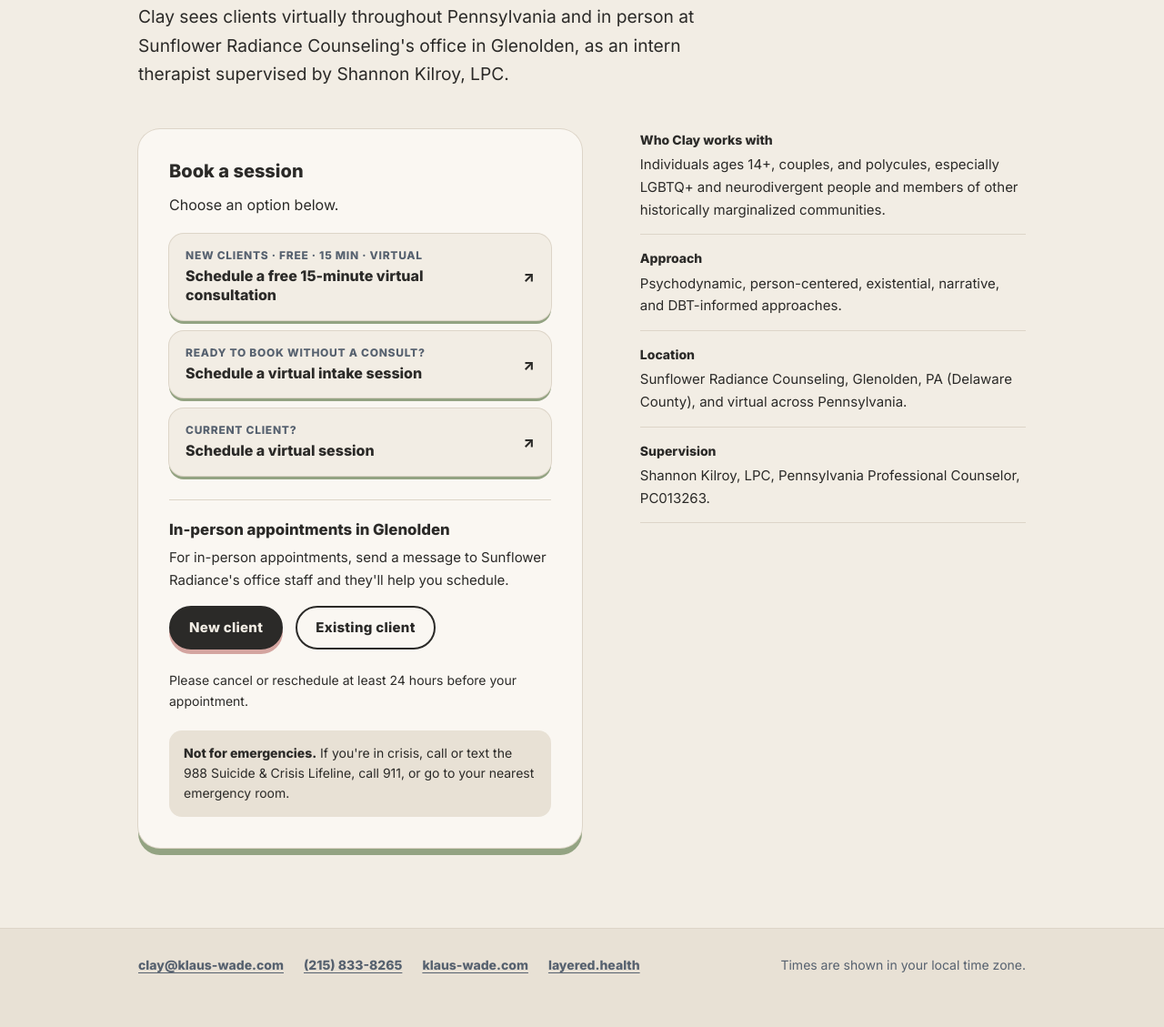
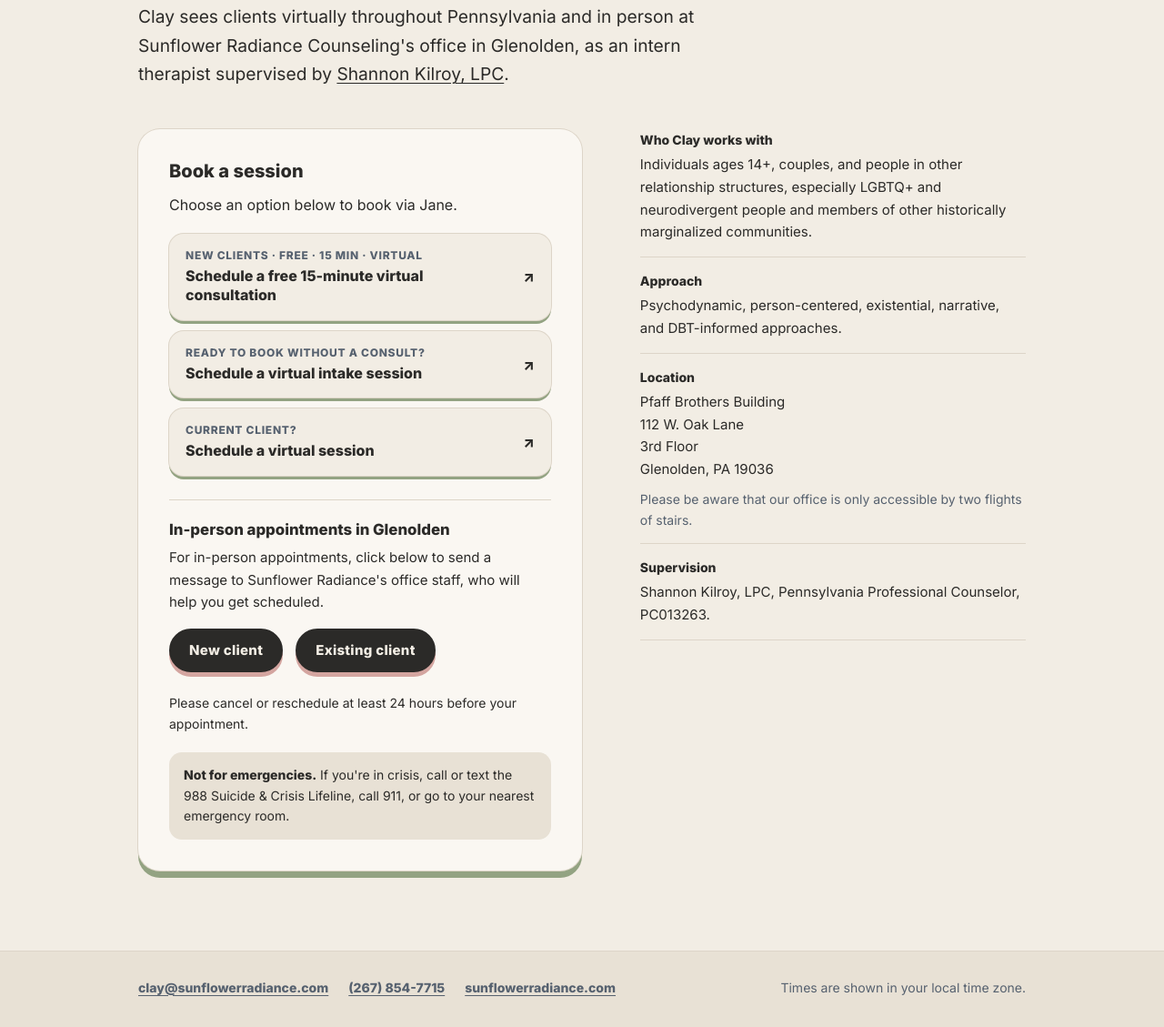
Before and after one commit to clay501/schedulewithclay, a plain HTML site: page pa/index.html in a window 1280 px wide. Shown: the part 272-1401 px from the top of the page at 91% size. Before the commit the page ends 1376 px from the top, so only its background shows below. Drawn offline with Linux system fonts and the light colour scheme; a web font is replaced by a local one.

Commit message:
PA page: office address and stairs note, Shannon link, Jane wording, matching in-person buttons, Sunflower Radiance contact footer; back link as a button on all child pages; polycules wording
Co-Authored-By: Claude Opus 5.5 <noreply@anthropic.com>
Claude-Session: https://claude.ai/code/session_01VvwTVaZD35pF16bf2jFZ3Z

```diff
--- a/brand.css
+++ b/brand.css
@@ -74,3 +74,12 @@ h1{margin:10px 0 0;font:900 clamp(2rem,5vw,3.4rem)/1.05 var(--display);letter-sp
 .inperson p{margin:8px 0 0;font-size:15px}
 .inperson .btns{margin-top:16px}
 @media (prefers-reduced-motion:reduce){.opt{transition:none}}
+
+/* back link as a pill button */
+.back{display:inline-flex;align-items:center;gap:8px;padding:10px 18px;border:2px solid var(--ink);border-radius:999px;background:var(--surface);background-image:none;color:var(--ink);font-weight:800;font-size:14px;line-height:18px;letter-spacing:.02em;text-decoration:none;box-shadow:0 4px 0 0 var(--slate);transition:transform .18s ease,box-shadow .18s ease}
+.back::before{content:"←"}
+.back:hover,.back:focus-visible{transform:translateY(4px);box-shadow:none;background-size:auto}
+@media (max-width:520px){.back{padding:8px 12px;font-size:12px}}
+.facts address{font-style:normal}
+.facts .dd-note{display:block;margin-top:8px;font-size:14px;color:var(--muted)}
+.lede a{text-underline-offset:3px}
--- a/pa/index.html
+++ b/pa/index.html
@@ -10,21 +10,21 @@
 <link rel="preconnect" href="https://fonts.googleapis.com">
 <link rel="preconnect" href="https://fonts.gstatic.com" crossorigin>
 <link rel="stylesheet" href="https://fonts.googleapis.com/css2?family=Inter:wght@400;800&amp;family=Unbounded:wght@900&amp;display=swap">
-<link rel="stylesheet" href="../brand.css?v=2">
+<link rel="stylesheet" href="../brand.css?v=3">
 </head>
 <body>
 <header class="hdr"><div class="wrap">
   <a class="lockup" href="../" aria-label="Schedule with Clay Klaus-Wade, home"><img src="../img/kw-lockup.png" alt="K-W Clay Klaus-Wade"></a>
-  <a class="back" href="../">All booking options</a>
+  <a class="back" href="../">Return to all booking options</a>
 </div></header>
 <main><div class="wrap">
   <p class="kicker">Sunflower Radiance Counseling · Glenolden, PA</p>
   <h1>Therapy in Pennsylvania</h1>
-  <p class="lede">Clay sees clients virtually throughout Pennsylvania and in person at Sunflower Radiance Counseling's office in Glenolden, as an intern therapist supervised by Shannon Kilroy, LPC.</p>
+  <p class="lede">Clay sees clients virtually throughout Pennsylvania and in person at Sunflower Radiance Counseling's office in Glenolden, as an intern therapist supervised by <a href="https://www.sunflowerradiance.com/shannon-kilroy" target="_blank" rel="noopener">Shannon Kilroy, LPC</a>.</p>
   <div class="detail">
     <section class="panel" style="--edge:var(--sage)" aria-labelledby="pa-book">
       <h2 id="pa-book">Book a session</h2>
-      <p>Choose an option below.</p>
+      <p>Choose an option below to book via Jane.</p>
       <div class="opts">
         <a class="opt" href="https://sunflowerradiance.janeapp.com/#/staff_member/15/treatment/193" target="_blank" rel="noopener">
           <span class="opt-k">New clients · Free · 15 min · Virtual</span>
@@ -41,28 +41,27 @@
       </div>
       <div class="inperson">
         <h3>In-person appointments in Glenolden</h3>
-        <p>For in-person appointments, send a message to Sunflower Radiance's office staff and they'll help you schedule.</p>
+        <p>For in-person appointments, click below to send a message to Sunflower Radiance's office staff, who will help you get scheduled.</p>
         <div class="btns">
           <a class="btn" href="mailto:info@sunflowerradiance.com?subject=New%20client%3A%20in-person%20appointment%20with%20Clay%20Klaus-Wade&amp;body=Hello%2C%0A%0AI%27m%20a%20new%20client%20and%20I%27d%20like%20to%20schedule%20an%20in-person%20appointment%20with%20Clay%20Klaus-Wade%20at%20the%20Glenolden%20office.%20Please%20let%20me%20know%20what%20times%20are%20available%20and%20what%20I%20need%20to%20do%20to%20get%20started.%0A%0AThank%20you%2C%0A">New client<span class="sr-only"> (opens an email to the office)</span></a>
-          <a class="btn btn-quiet" href="mailto:info@sunflowerradiance.com?subject=Existing%20client%3A%20in-person%20appointment%20with%20Clay%20Klaus-Wade&amp;body=Hello%2C%0A%0AI%27m%20a%20current%20client%20of%20Clay%20Klaus-Wade%20and%20I%27d%20like%20to%20schedule%20an%20in-person%20appointment%20at%20the%20Glenolden%20office.%20Please%20let%20me%20know%20what%20times%20are%20available.%0A%0AThank%20you%2C%0A">Existing client<span class="sr-only"> (opens an email to the office)</span></a>
+          <a class="btn" href="mailto:info@sunflowerradiance.com?subject=Existing%20client%3A%20in-person%20appointment%20with%20Clay%20Klaus-Wade&amp;body=Hello%2C%0A%0AI%27m%20a%20current%20client%20of%20Clay%20Klaus-Wade%20and%20I%27d%20like%20to%20schedule%20an%20in-person%20appointment%20at%20the%20Glenolden%20office.%20Please%20let%20me%20know%20what%20times%20are%20available.%0A%0AThank%20you%2C%0A">Existing client<span class="sr-only"> (opens an email to the office)</span></a>
         </div>
       </div>
       <p style="font-size:14px;margin-top:22px">Please cancel or reschedule at least 24 hours before your appointment.</p>
       <div class="note"><strong>Not for emergencies.</strong> If you're in crisis, call or text the 988 Suicide &amp; Crisis Lifeline, call 911, or go to your nearest emergency room.</div>
     </section>
     <dl class="facts">
-      <div><dt>Who Clay works with</dt><dd>Individuals ages 14+, couples, and polycules, especially LGBTQ+ and neurodivergent people and members of other historically marginalized communities.</dd></div>
+      <div><dt>Who Clay works with</dt><dd>Individuals ages 14+, couples, and people in other relationship structures, especially LGBTQ+ and neurodivergent people and members of other historically marginalized communities.</dd></div>
       <div><dt>Approach</dt><dd>Psychodynamic, person-centered, existential, narrative, and DBT-informed approaches.</dd></div>
-      <div><dt>Location</dt><dd>Sunflower Radiance Counseling, Glenolden, PA (Delaware County), and virtual across Pennsylvania.</dd></div>
+      <div><dt>Location</dt><dd><address>Pfaff Brothers Building<br>112 W. Oak Lane<br>3rd Floor<br>Glenolden, PA 19036</address><span class="dd-note">Please be aware that our office is only accessible by two flights of stairs.</span></dd></div>
       <div><dt>Supervision</dt><dd>Shannon Kilroy, LPC, Pennsylvania Professional Counselor, PC013263.</dd></div>
     </dl>
   </div>
 </div></main>
 <footer class="ftr"><div class="wrap">
-  <a href="mailto:clay@klaus-wade.com">clay@klaus-wade.com</a>
-  <a href="tel:+12158338265">(215) 833-8265</a>
-  <a href="https://klaus-wade.com">klaus-wade.com</a>
-  <a href="https://layered.health">layered.health</a>
+  <a href="mailto:clay@sunflowerradiance.com">clay@sunflowerradiance.com</a>
+  <a href="tel:+12678547715">(267) 854-7715</a>
+  <a href="https://www.sunflowerradiance.com/clay-klaus-wade" target="_blank" rel="noopener">sunflowerradiance.com</a>
   <span class="sp"></span>
   <span class="small">Times are shown in your local time zone.</span>
 </div></footer>
```
Also changed, not shown: index.html (+1 -1 lines), meet/index.html (+2 -2 lines), vt/index.html (+2 -2 lines).
